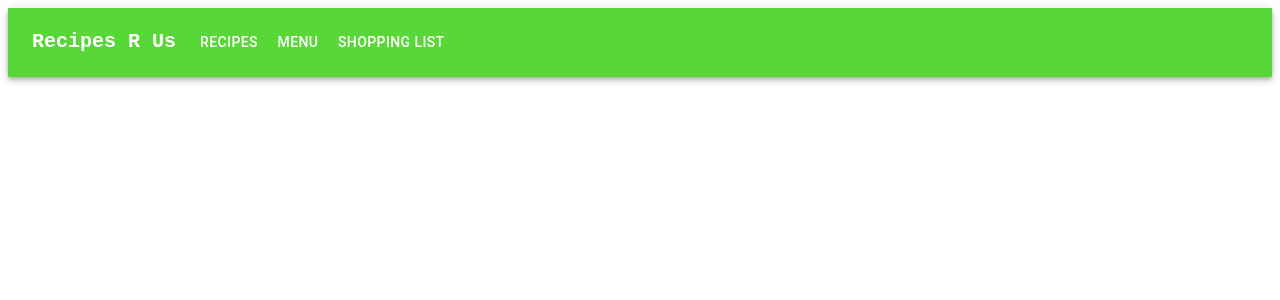
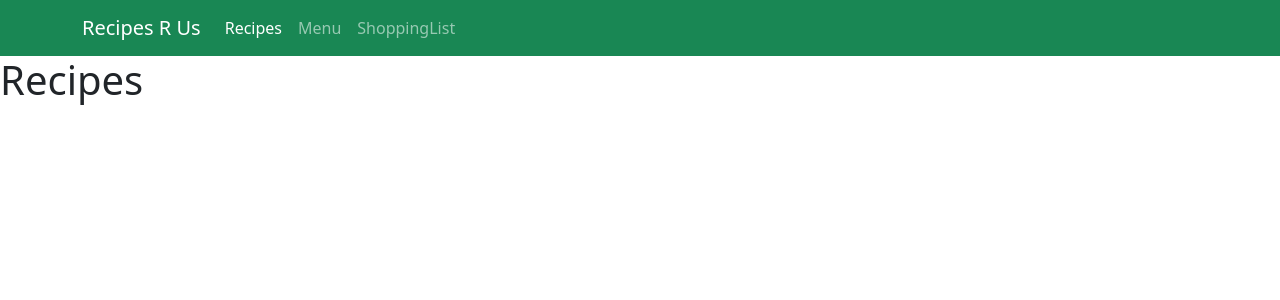
Before and after one commit to Innex42/Front_End_CW1, a React (Create React App) app in the folder frontend/: page / in a window 1280 px wide. Shown: the top 300 px of the page. Built offline with nearby package versions, Linux system fonts and the light colour scheme.

Commit message:
Got a working navbar and cs routing working

```diff
--- a/frontend/package.json
+++ b/frontend/package.json
@@ -10,9 +10,12 @@
     "@testing-library/jest-dom": "^5.16.5",
     "@testing-library/react": "^13.4.0",
     "@testing-library/user-event": "^13.5.0",
+    "bootstrap": "^5.2.3",
     "react": "^18.2.0",
+    "react-bootstrap": "^2.6.0",
     "react-dom": "^18.2.0",
-    "react-router-dom": "^6.4.3",
+    "react-router-bootstrap": "^0.26.2",
+    "react-router-dom": "^6.4.4",
     "react-scripts": "5.0.1",
     "web-vitals": "^2.1.4"
   },
--- a/frontend/src/App.css
+++ b/frontend/src/App.css
@@ -1,3 +1,3 @@
-.AppBar{
-    background-color: #57D837;
+color-nav {
+    background-color: "#57D837";
 }
--- a/frontend/src/App.js
+++ b/frontend/src/App.js
@@ -1,20 +1,21 @@
 import React from 'react';
 import Header from './component/Header';
 import { BrowserRouter, Routes, Route} from "react-router-dom";
+import "bootstrap/dist/css/bootstrap.min.css";
 import Recipes from './component/Recipes';
 import Menu from './component/Menu';
 import ShoppingList from './component/ShoppingList';
+import './App.css';
 
 function App() {
   return (
     <div className="App">
       <BrowserRouter>
+      <Header/>
         <Routes>
-          <Route path="/" element={<Header />}>
             <Route path="/" element={<Recipes />} />
             <Route path="Menu" element={<Menu />} />
             <Route path="ShoppingList" element={<ShoppingList />} />
-          </Route>
         </Routes>
       </BrowserRouter>
     </div>
--- a/frontend/src/component/Header.js
+++ b/frontend/src/component/Header.js
@@ -1,127 +1,32 @@
-import * as React from 'react';
-import AppBar from '@mui/material/AppBar';
-import Box from '@mui/material/Box';
-import Toolbar from '@mui/material/Toolbar';
-import IconButton from '@mui/material/IconButton';
-import Typography from '@mui/material/Typography';
-import Menu from '@mui/material/Menu';
-import MenuIcon from '@mui/icons-material/Menu';
-import Container from '@mui/material/Container';
-import Button from '@mui/material/Button';
-import MenuItem from '@mui/material/MenuItem';
-import {Link, Outlet} from "react-router-dom";
+import React from 'react';
+import Container from 'react-bootstrap/Container';
+import Nav from 'react-bootstrap/Nav';
+import Navbar from 'react-bootstrap/Navbar';
+import {LinkContainer} from 'react-router-bootstrap'
+//import NavDropdown from 'react-bootstrap/NavDropdown';
 
-
-const pages = ['Recipes', 'Menu', 'Shopping List'];
-//const links = ['Recipes','Menu','ShoppingList']
-const links = [<Link to='/'>Recipes</Link>, <Link to='/Menu'>Menu</Link>, <Link to='ShoppingList'>Shopping List</Link>]
-
-
-function ResponsiveAppBar() {
-  const [anchorElNav, setAnchorElNav] = React.useState(null);
-
-
-  const handleOpenNavMenu = (event) => {
-    setAnchorElNav(event.currentTarget);
-  };
-
-
-  const handleCloseNavMenu = () => {
-    setAnchorElNav(null);
-  };
-
-
+function Header() {
   return (
-    <AppBar position="static" style={{background: '#57D837'}}>
-      <Container maxWidth="xl">
-        <Toolbar disableGutters>
-          <Typography
-            variant="h6"
-            noWrap
-            component="a"
-            href="/"
-            sx={{
-              mr: 2,
-              display: { xs: 'none', md: 'flex' },
-              fontFamily: 'monospace',
-              fontWeight: 700,
-              letterSpacing: 'normal',
-              color: 'inherit',
-              textDecoration: 'none',
-            }}
-          >
-            Recipes R Us
-          </Typography>
-
-          <Box sx={{ flexGrow: 1, display: { xs: 'flex', md: 'none' } }}>
-            <IconButton
-              size="large"
-              aria-label="account of current user"
-              aria-controls="menu-appbar"
-              aria-haspopup="true"
-              onClick={handleOpenNavMenu}
-              color="inherit"
-            >
-              <MenuIcon />
-            </IconButton>
-            <Menu
-              id="menu-appbar"
-              anchorEl={anchorElNav}
-              anchorOrigin={{
-                vertical: 'bottom',
-                horizontal: 'left',
-              }}
-              keepMounted
-              transformOrigin={{
-                vertical: 'top',
-                horizontal: 'left',
-              }}
-              open={Boolean(anchorElNav)}
-              onClose={handleCloseNavMenu}
-              sx={{
-                display: { xs: 'block', md: 'none' },
-              }}
-            >
-              {pages.map((page) => (
-                <MenuItem key={page} onClick={handleCloseNavMenu}>
-                  <Typography textAlign="center">{page}</Typography>
-                </MenuItem>
-              ))}
-            </Menu>
-          </Box>
-          <Typography
-            variant="h5"
-            noWrap
-            component="a"
-            href=""
-            sx={{
-              mr: 2,
-              display: { xs: 'flex', md: 'none' },
-              flexGrow: 1,
-              fontFamily: 'monospace',
-              fontWeight: 700,
-              letterSpacing: 'normal',
-              color: 'inherit',
-              textDecoration: 'none',
-            }}
-          >
-            Recipes R Us
-          </Typography>
-          <Box sx={{ flexGrow: 1, display: { xs: 'none', md: 'flex' } }}>
-            {pages.map((page) => (
-              <Button
-                key={page}
-                LinkComponent={links[pages.indexOf(page)]}
-                onClick={handleCloseNavMenu}
-                sx={{ my: 2, color: 'white', display: 'block' }}
-              >
-                {page}
-              </Button>
-            ))}
-          </Box>
-        </Toolbar>
+    <Navbar bg='success' expand="lg" variant='dark' >
+      <Container>
+        <Navbar.Brand to="/">Recipes R Us</Navbar.Brand>
+        <Navbar.Toggle aria-controls="basic-navbar-nav" />
+        <Navbar.Collapse id="basic-navbar-nav">
+          <Nav className="me-auto">
+            <LinkContainer to="/">
+              <Nav.Link>Recipes</Nav.Link>
+            </LinkContainer>
+            <LinkContainer to="/Menu">
+              <Nav.Link to="/Menu">Menu</Nav.Link>
+            </LinkContainer>
+            <LinkContainer to="/ShoppingList">
+              <Nav.Link to="ShoppingList">ShoppingList</Nav.Link>
+            </LinkContainer>
+          </Nav>
+        </Navbar.Collapse>
       </Container>
-    </AppBar>
+    </Navbar>
   );
 }
-export default ResponsiveAppBar;
+
+export default Header;
--- a/frontend/src/index.css
+++ b/frontend/src/index.css
@@ -1,3 +1,3 @@
-.AppBar{
-    background-color: #57D837;
+color-nav {
+    background-color: "#57D837";
 }
```
Also changed, not shown: 1 other file (tests, documents, lock files or other folders).
